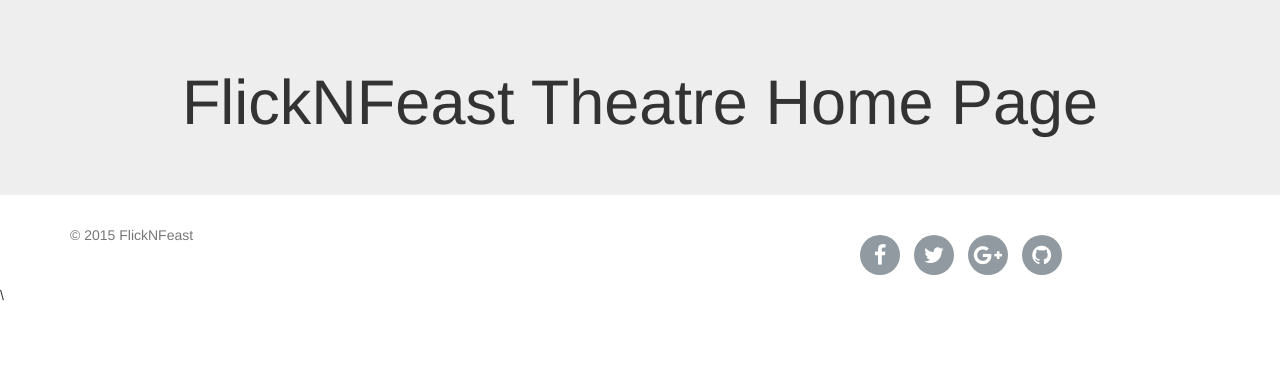
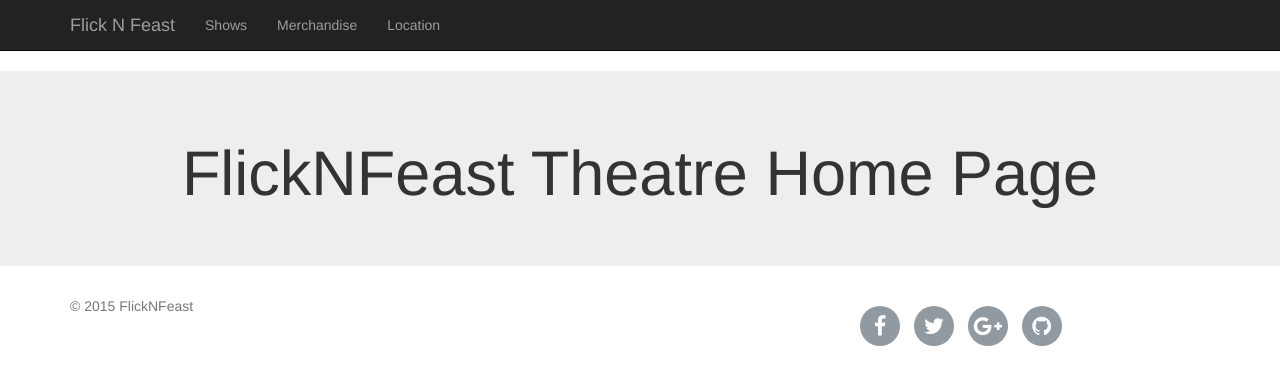
Before and after one commit to mkgilbert/cs399_the_theatre, a Django app: page / in a window 1280 px wide. Shown: the top 385 px of the page. Run offline with Django 3.2, Linux system fonts and the light colour scheme; parts of the project's set-up code (start-up, migrations or seed data) failed here and were passed over; some libraries are stand-ins or nearby versions.

Commit message:
added navbar

```diff
--- a/theatre/templates/base.html
+++ b/theatre/templates/base.html
@@ -9,10 +9,12 @@
     <!-- LOAD CDNs -->
     <!-- Bootstrap -->
     <!-- Latest compiled and minified CSS -->
-	<link rel="stylesheet" href="https://maxcdn.bootstrapcdn.com/bootstrap/3.3.2/css/bootstrap.min.css">
+    <link rel="stylesheet"
+          href="https://maxcdn.bootstrapcdn.com/bootstrap/3.3.2/css/bootstrap.min.css">
 
     <!--load "font awesome" CDN for social media icon scaling -->
-    <link href="//maxcdn.bootstrapcdn.com/font-awesome/4.2.0/css/font-awesome.min.css" rel="stylesheet">
+    <link href="//maxcdn.bootstrapcdn.com/font-awesome/4.2.0/css/font-awesome.min.css"
+          rel="stylesheet">
 
     <!-- local style sheet for the social media icons -->
     <link rel="stylesheet" href="/static/css/social_media.css">
@@ -26,7 +28,29 @@
     <!-- END LOAD CDNs -->
 </head>
 <body>
-
+<!-- Fixed navbar -->
+<nav class="navbar navbar-inverse navbar-static-top">
+    <div class="container">
+        <div class="navbar-header">
+            <button type="button" class="navbar-toggle collapsed" data-toggle="collapse"
+                    data-target="#navbar" aria-expanded="false" aria-controls="navbar">
+                <span class="sr-only">Toggle navigation</span>
+                <span class="icon-bar"></span>
+                <span class="icon-bar"></span>
+                <span class="icon-bar"></span>
+            </button>
+            <a class="navbar-brand" href="#">Flick N Feast</a>
+        </div>
+        <div id="navbar" class="navbar-collapse collapse">
+            <ul class="nav navbar-nav">
+                <li><a href="/shows">Shows</a></li>
+                <li><a href="/merch">Merchandise</a></li>
+                <li><a href="/location">Location</a></li>
+            </ul>
+        </div>
+        <!--/.nav-collapse -->
+    </div>
+</nav>
 {% block content %}{% endblock %}
 
 <!-- footer with social media icons -->
@@ -42,7 +66,8 @@
                         <li><a href="#"><i class="fa fa-lg fa-facebook"></i></a></li>
                         <li><a href="#"><i class="fa fa-lg fa-twitter"></i></a></li>
                         <li><a href="#"><i class="fa fa-lg fa-google-plus"></i></a></li>
-							<li><a href="https://github.com/mkgilbert/cs399_the_theatre.git"><i class="fa fa-lg fa-github"></i></a></li>
+                        <li><a href="https://github.com/mkgilbert/cs399_the_theatre.git"><i
+                                class="fa fa-lg fa-github"></i></a></li>
                     </ul>
                 </div>
             </div>
@@ -55,5 +80,6 @@
 <!-- Latest compiled and minified JavaScript -->
 <script src="https://maxcdn.bootstrapcdn.com/bootstrap/3.3.2/js/bootstrap.min.js"></script>
 <!-- Include all compiled plugins (below), or include individual files as needed -->
-\  </body>
+
+</body>
 </html>
```
Lines whose indentation alone changed are shown as unchanged.
